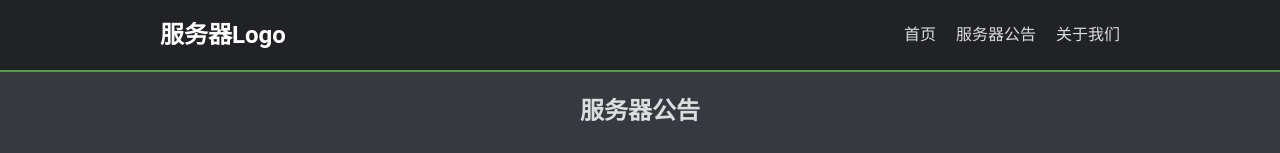
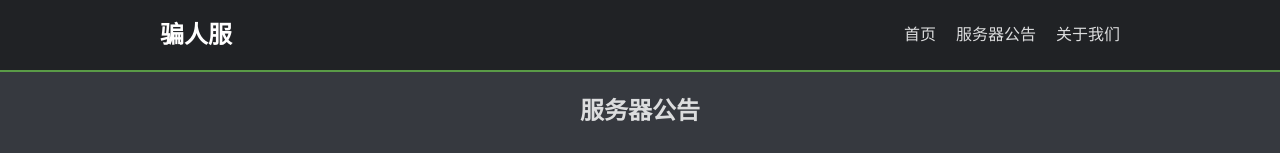
Before and after one commit to mmz10987/xin-pianrenfu, a plain HTML site: page announcements.html in a window 1280 px wide. Shown: the top 153 px of the page. Drawn offline with Linux system fonts and the light colour scheme.

Commit message:
Update announcements.html

```diff
--- a/announcements.html
+++ b/announcements.html
@@ -9,7 +9,7 @@
 <body>
     <header>
         <nav class="container">
-            <a href="index.html" class="logo">服务器Logo</a>
+            <a href="index.html" class="logo">骗人服</a>
             <ul>
                 <li><a href="index.html">首页</a></li>
                 <li><a href="announcements.html">服务器公告</a></li>
```
